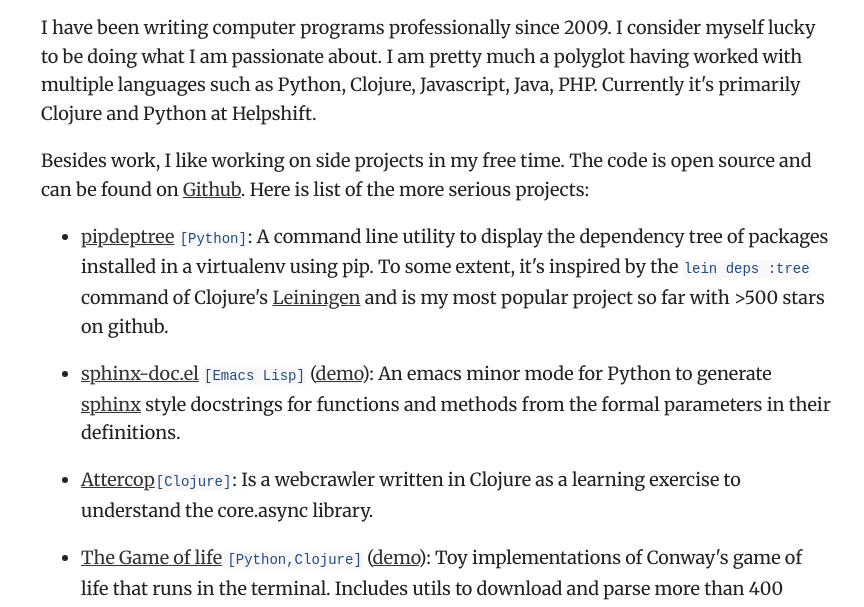
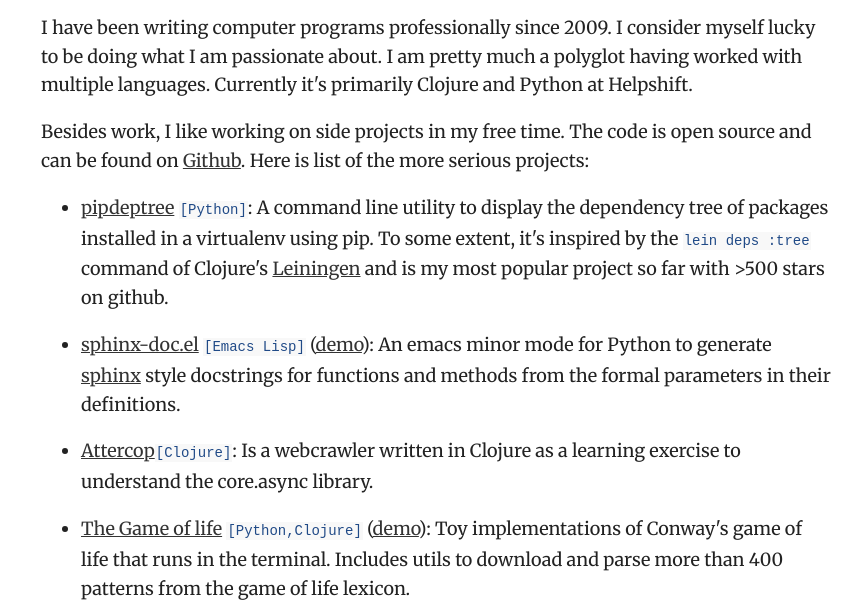
Before and after one commit to naiquevin/naiquevin.github.com, a plain HTML site: page pages/code.html in a window 1280 px wide. Shown: the part 151-758 px from the top of the page, without its empty margins (204-1068 px from the left). Drawn offline with Linux system fonts and the light colour scheme.

Commit message:
Rebuild after minor fix

```diff
--- a/pages/code.html
+++ b/pages/code.html
@@ -37,9 +37,8 @@
     <div class="articleContent">
       <p>I have been writing computer programs professionally since 2009. I
 consider myself lucky to be doing what I am passionate about. I am
-pretty much a polyglot having worked with multiple languages such as
-Python, Clojure, Javascript, Java, PHP. Currently it's primarily
-Clojure and Python at Helpshift.</p>
+pretty much a polyglot having worked with multiple
+languages. Currently it's primarily Clojure and Python at Helpshift.</p>
 <p>Besides work, I like working on side projects in my free time. The
 code is open source and can be found on
 <a href="https://github.com/naiquevin">Github</a>. Here is list of the more
```
